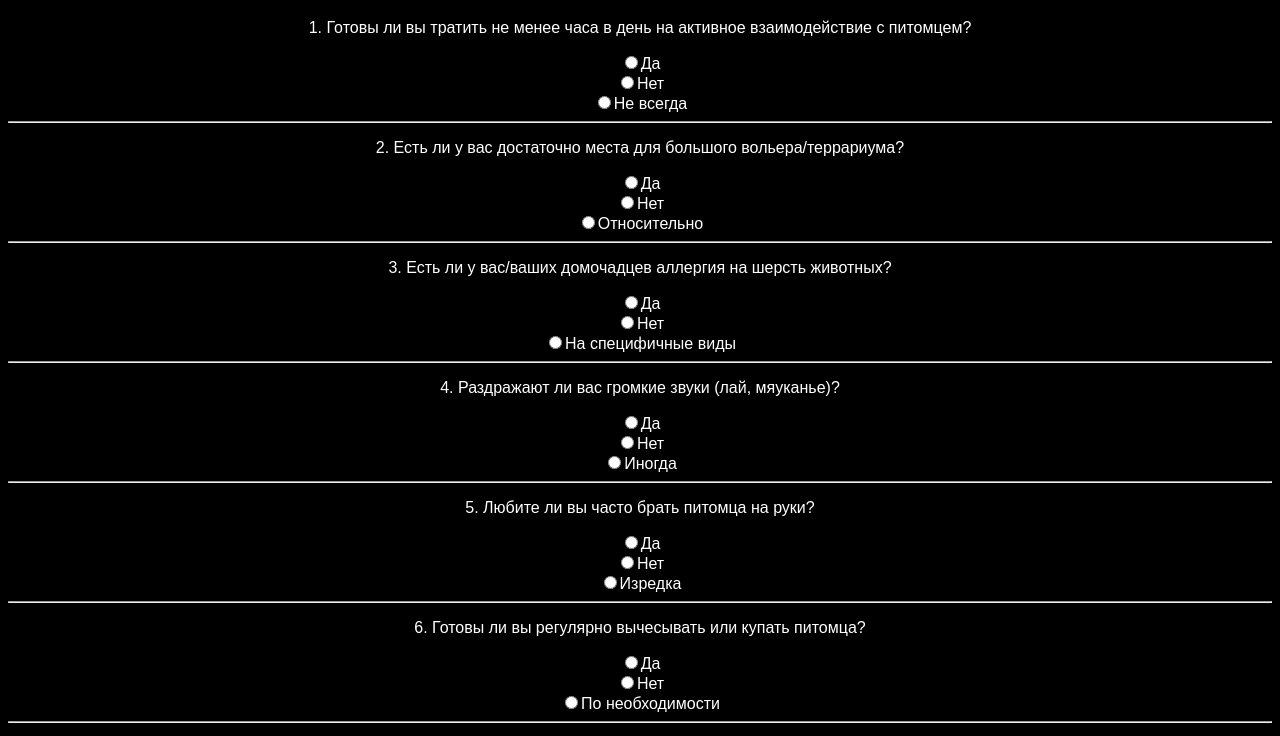
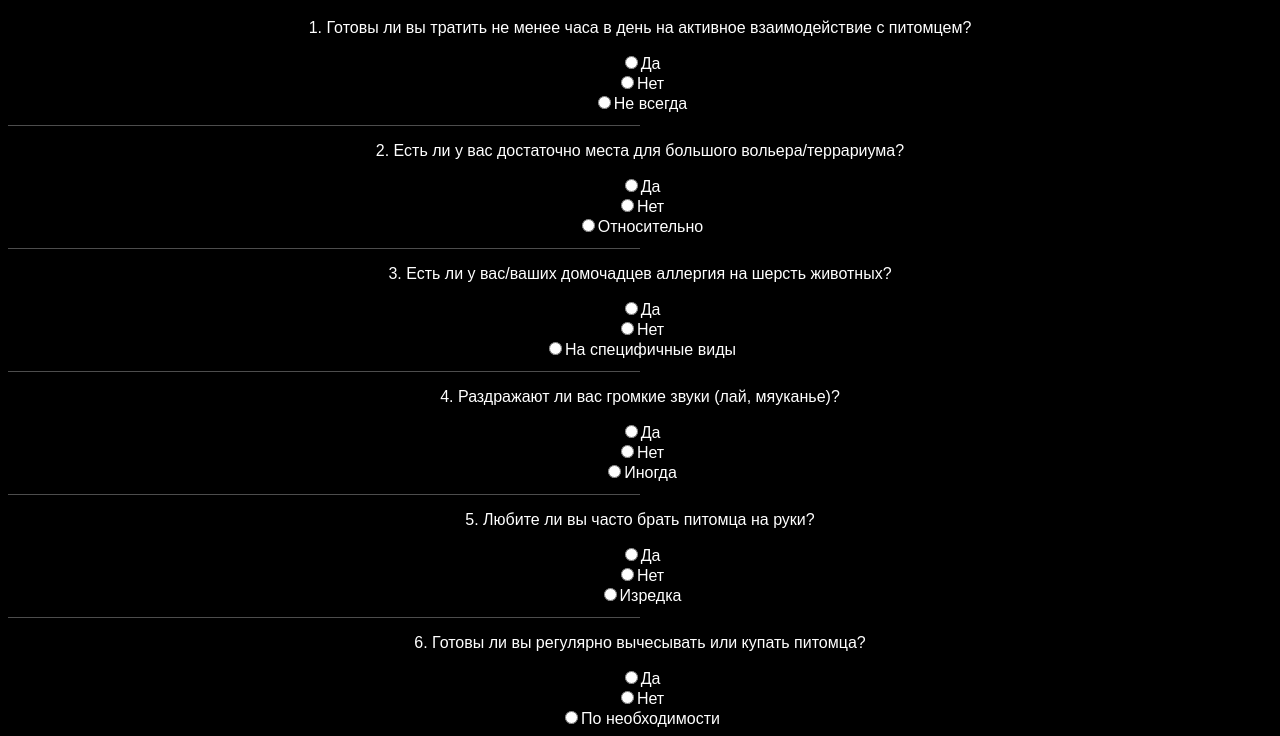
Before and after one commit to kerawwww/polykrolik, a plain HTML site: page index.html in a window 1280 px wide. Shown: the part 61-797 px from the top of the page. Drawn offline with Linux system fonts and the light colour scheme; a web font is replaced by a local one.

Commit message:
Update index.html

```diff
--- a/index.html
+++ b/index.html
@@ -33,8 +33,18 @@
         }
 
         button:hover {
-            background-color: rgba(255, 255, 255, 0.1); /* При наведении слегка затемняем фон */
-        }
+        background-color: rgba(255, 255, 255, 0.1);
+    }
+
+    /* Новые стили для разделителей */
+    #questions hr {
+        border: 0;
+        border-top: 1px solid white;
+        margin: 12px 0;
+        width: 50%;
+        opacity: 0.3;
+    }
+
 
         #result-box {
             position: relative; /* Позволяет позиционировать дочерние элементы относительно родителя */
```
